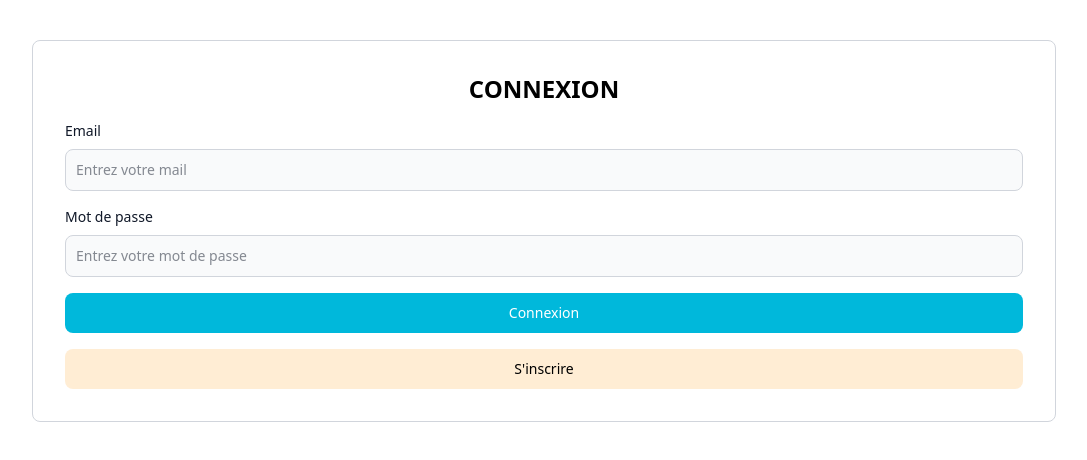
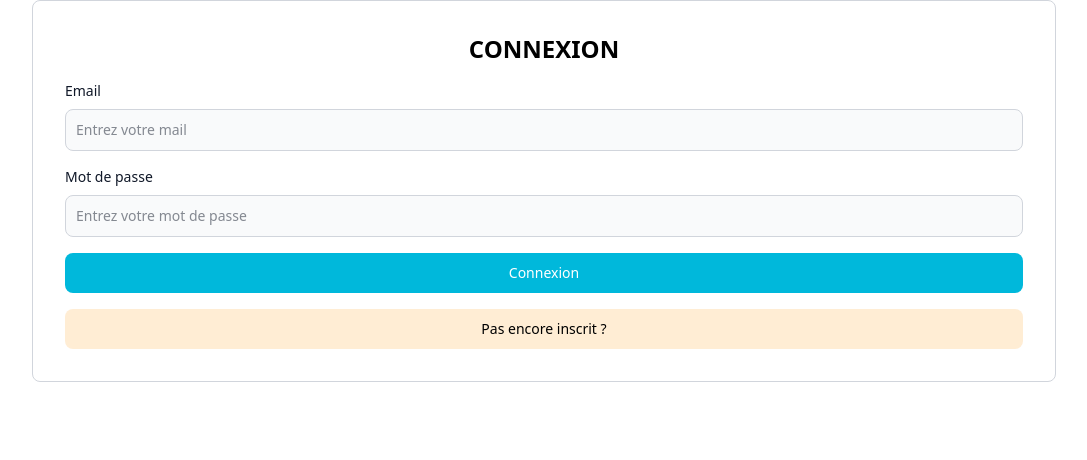
Before and after one commit to Ri7-Mission-Locale/mission-local-frontend, a React (Vite) app: page /signin in a window 1280 px wide. Before the commit this address led to /login. Shown: the top 460 px of the page, without its empty margins (96-1183 px from the left). Built offline with nearby package versions, Linux system fonts and the light colour scheme.

Commit message:
Init react-router

```diff
--- a/src/App.jsx
+++ b/src/App.jsx
@@ -1,7 +1,7 @@
 import { BrowserRouter, Routes, Route, Navigate } from "react-router";
 import UserManagementPage from "./pages/admin/UserManagementPage.jsx";
 import AdminDashboardPage from "./pages/admin/AdminDashboardPage.jsx";
-import LoginPage from "./pages/authentication/LoginPage.jsx";
+import SignInPage from "./pages/authentication/SignInPage.jsx";
 import SignUpPage from "./pages/authentication/SignUpPage.jsx";
 import {QueryClient, QueryClientProvider} from "@tanstack/react-query";
 
@@ -13,16 +13,17 @@ function App() {
             <BrowserRouter>
                 <Routes>
                     {/* Authentication Routes */}
-                    <Route path="/login" element={<LoginPage />} />
+                    <Route path="/signin" element={<SignInPage />} />
                     <Route path="/signup" element={<SignUpPage />} />
 
                     {/* Admin Routes */}
-                    <Route path="/admin/dashboard" element={<AdminDashboardPage />} />
+                    <Route path="/admin" element={<AdminDashboardPage />} />
                     <Route path="/admin/users" element={<UserManagementPage />} />
 
-                    {/* Default Route */}
-                    <Route path="/" element={<Navigate to="/login" replace />} />
-                    <Route path="*" element={<Navigate to="/login" replace />} />
+                    {/* Default Route
+                    <Route path="/" element={<Navigate to="/signin" replace />} />
+                    <Route path="*" element={<Navigate to="/signin" replace />} />
+                     */}
                 </Routes>
             </BrowserRouter>
         </QueryClientProvider>
--- a/src/components/TitleWithReturn.jsx
+++ b/src/components/TitleWithReturn.jsx
@@ -1,8 +1,9 @@
+import {Link} from "react-router";
 
 export default function TitleWithReturn({ link, children }) {
     return (
         <section className="flex justify-between">
-            <a href={link} className="font-bold text-xl text-gray-600">←</a>
+            <Link to={link} className="font-bold text-xl text-gray-600">←</Link>
             <h2 className="font-bold text-2xl flex-1 text-center">{children}</h2>
         </section>
     )
--- a/src/pages/admin/AdminDashboardPage.jsx
+++ b/src/pages/admin/AdminDashboardPage.jsx
@@ -1,5 +1,7 @@
 import AloneSection from "../../components/AloneSection.jsx";
 import Button from "../../components/Button.jsx";
+import {Link} from "react-router";
+import UserManagementPage from "./UserManagementPage.jsx";
 
 export default function AdminDashboardPage() {
     return (
@@ -7,7 +9,7 @@ export default function AdminDashboardPage() {
             <AloneSection>
                 <h2 className="font-bold text-xl">Panel d'administration:</h2>
                 <article className="flex flex-col gap-3 ">
-                    <Button label={"Utilisateurs"} bgColor="bg-blue-500 hover:bg-blue-700" color="text-white" type="button"/>
+                    <Link to={"/admin/users"} className="bg-blue-500 hover:bg-blue-700 w-[100%] focus:ring-4 focus:ring-blue-300 font-medium rounded-lg text-sm px-5 py-2.5 text-white text-center" color="text-white" type="button">Utilisateurs</Link>
                     <Button label={"Un bouton"} bgColor="bg-blue-500 hover:bg-blue-700" color="text-white" type="button"/>
                     <Button label={"Un bouton"} bgColor="bg-blue-500 hover:bg-blue-700" color="text-white" type="button"/>
                     <Button label={"Un bouton"} bgColor="bg-blue-500 hover:bg-blue-700" color="text-white" type="button"/>
--- a/src/pages/admin/UserManagementPage.jsx
+++ b/src/pages/admin/UserManagementPage.jsx
@@ -30,7 +30,7 @@ export default function UserManagementPage() {
         <>
             <main className="flex items-center justify-center p-5 h-screen">
                 <AloneSection className="min-w-xs">
-                    <TitleWithReturn link={""}>Utilisateurs</TitleWithReturn>
+                    <TitleWithReturn link={"/admin"}>Utilisateurs</TitleWithReturn>
                     <div className="flex gap-2 items-center ">
                         <Button label={"Ajouter"} bgColor="bg-blue-400 w-fit text-white"></Button>
                         <SearchBar name={"test"} label={"test"} className="w-full"></SearchBar>
--- a/src/pages/authentication/LoginPage.jsx
+++ /dev/null
@@ -1,28 +0,0 @@
-import Button from "../../components/Button";
-import Input from "../../components/Input";
-import SignUpFormTitle from "../../components/SignUpFormTitle";
-
-export default function LoginPage() {
-  return (
-    <>
-      <form className="gap-4 flex flex-col w-4/5 mt-10 mx-auto border border-gray-300 p-8 rounded-lg">
-        <SignUpFormTitle label={"CONNEXION"} />
-
-        <Input
-          htmlFor={"email"}
-          label={"Email"}
-          name={"email"}
-          placeholder={"Entrez votre mail"}
-        />
-        <Input
-          htmlFor={"password"}
-          name={'password'}
-          label={"Mot de passe"}
-          placeholder={"Entrez votre mot de passe"}
-        />
-        <Button label="Connexion" bgColor="bg-cyan-500" color="text-white" />
-        <Button label="S'inscrire" bgColor="bg-orange-100" color="text-black" />
-      </form>
-    </>
-  );
-}
--- /dev/null
+++ b/src/pages/authentication/SignInPage.jsx
@@ -0,0 +1,29 @@
+import Button from "../../components/Button";
+import Input from "../../components/Input";
+import SignUpFormTitle from "../../components/SignUpFormTitle";
+import { NavLink } from "react-router";
+
+export default function SignInPage() {
+  return (
+      <main className={"h-screen"}>
+        <form className="gap-4 flex flex-col w-4/5 m-auto border border-gray-300 p-8 rounded-lg">
+          <SignUpFormTitle label={"CONNEXION"} />
+
+          <Input
+              htmlFor={"email"}
+              label={"Email"}
+              name={"email"}
+              placeholder={"Entrez votre mail"}
+          />
+          <Input
+              htmlFor={"password"}
+              name={'password'}
+              label={"Mot de passe"}
+              placeholder={"Entrez votre mot de passe"}
+          />
+          <Button label="Connexion" bgColor="bg-cyan-500" color="text-white" />
+          <NavLink  to={"/signup"} label="S'inscrire" className={`w-[100%] focus:ring-4 focus:ring-blue-300 font-medium rounded-lg text-sm px-5 py-2.5 bg-orange-100 text-black text-center`}>Pas encore inscrit ?</NavLink>
+        </form>
+      </main>
+  );
+}
--- a/src/pages/authentication/SignUpPage.jsx
+++ b/src/pages/authentication/SignUpPage.jsx
@@ -8,6 +8,7 @@ import { useRef, useState } from "react";
 import DownloadButton from "../../components/DownloadButton";
 import { useForm } from "react-hook-form";
 import AgendaSelector from "../../components/AgendaSelector";
+import {NavLink} from "react-router";
 
 export default function SignUpPage() {
     const [signUpStep, setsignUpStep] = useState(0);
@@ -87,7 +88,7 @@ export default function SignUpPage() {
         <>
             <form
                 onSubmit={handleSubmit(onSubmit)}
-                className=" w-4/5 mt-10 mx-auto  border border-gray-300 p-8 rounded-lg flex flex-col gap-5 md:grid md:grid-cols-2"
+                className=" w-4/5 m-auto  border border-gray-300 p-8 rounded-lg flex flex-col gap-5 md:grid md:grid-cols-2"
             >
                 <Stepper className="md:col-span-2"
                     steps={[
@@ -140,7 +141,7 @@ export default function SignUpPage() {
                     />
 
                     {signUpStep === 0 && (
-                        <Button label={"Déjà inscrit ? "} bgColor="bg-orange-100" />
+                        <NavLink  to={"/signin"} className={`w-[100%] focus:ring-4 focus:ring-blue-300 font-medium rounded-lg text-sm px-5 py-2.5 bg-orange-100 text-black text-center`}>Déjà inscrit ?</NavLink>
                     )}
                 </div>
             </form>
```
